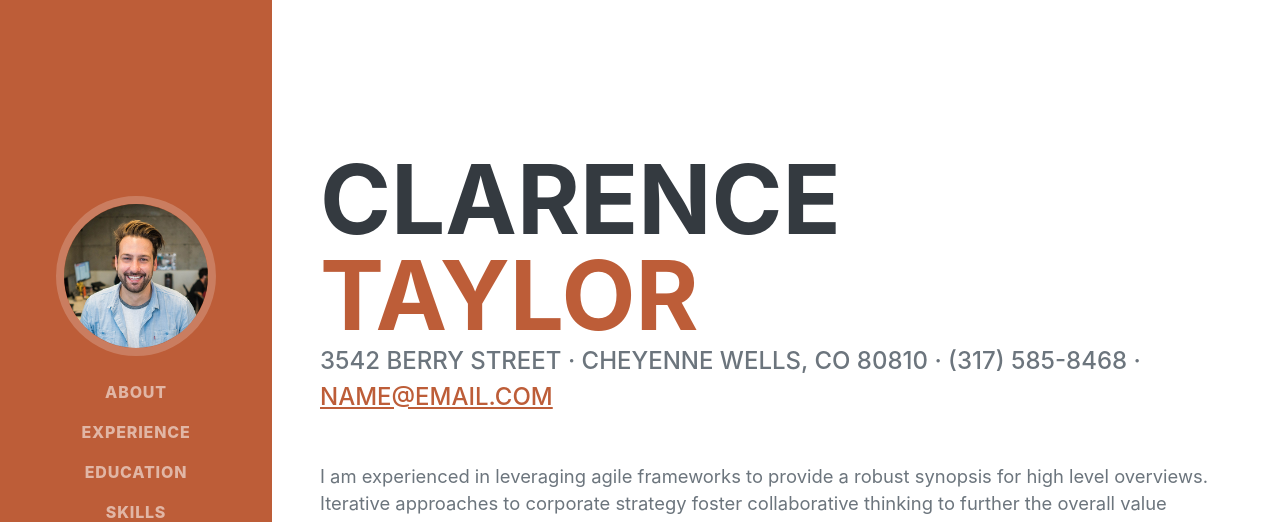
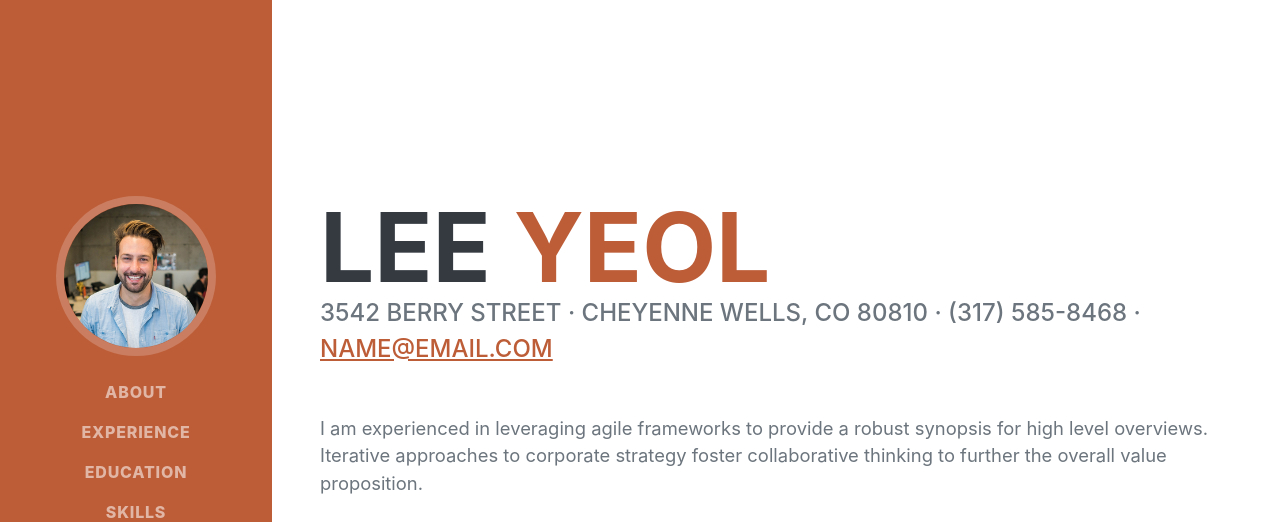
Before and after one commit to leey102/leey102.github.io, a plain HTML site: page index.html in a window 1280 px wide. Shown: the top 522 px of the page. Drawn offline with nearby package versions, Linux system fonts and the light colour scheme; a web font is replaced by a local one.

Commit message:
Update HomPage

```diff
--- a/index.html
+++ b/index.html
@@ -90,8 +90,8 @@
       <section class="resume-section" id="about">
         <div class="resume-section-content">
           <h1 class="mb-0">
-            Clarence
-            <span class="text-primary">Taylor</span>
+            LEE
+            <span class="text-primary">YEOL</span>
           </h1>
           <div class="subheading mb-5">
             3542 Berry Street · Cheyenne Wells, CO 80810 · (317) 585-8468 ·
```
